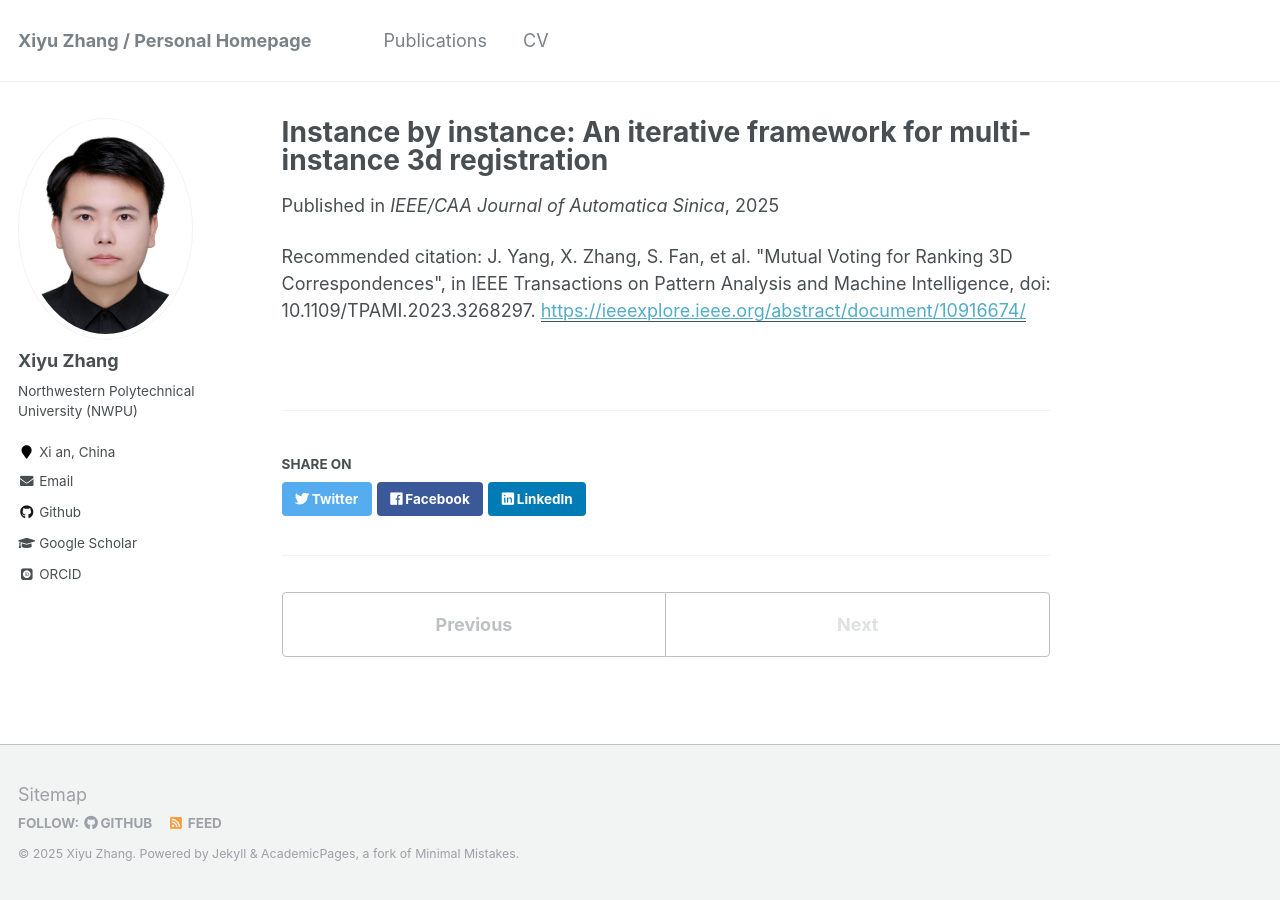
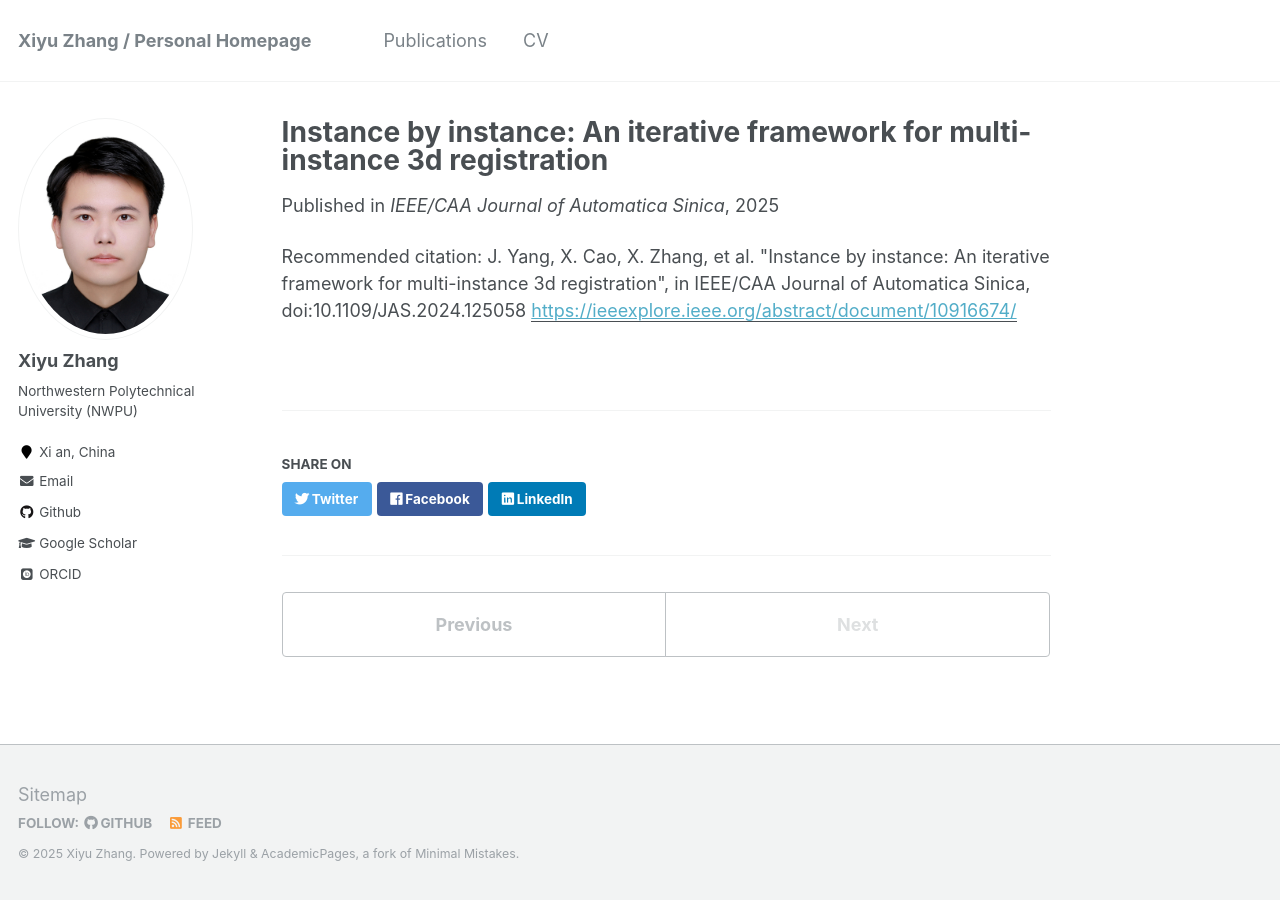
Before and after one commit to zhangxy0517/zhangxy0517.github.io, a Jekyll site: the page built from _publications/IBI.md, in a window 1280 px wide. Built offline with Jekyll 4.4.1, drawn with Linux system fonts in a browser that asks for light colours; some web fonts are replaced.

Commit message:
Update IBI.md

```diff
--- a/_publications/IBI.md
+++ b/_publications/IBI.md
@@ -5,5 +5,5 @@ permalink: /publication/IBI
 date: 2025-3-7
 venue: 'IEEE/CAA Journal of Automatica Sinica'
 paperurl: 'https://ieeexplore.ieee.org/abstract/document/10916674/'
-citation: 'J. Yang, X. Zhang, S. Fan, et al. "Mutual Voting for Ranking 3D Correspondences", in IEEE Transactions on Pattern Analysis and Machine Intelligence, doi: 10.1109/TPAMI.2023.3268297.'
+citation: 'J. Yang, X. Cao, X. Zhang, et al. "Instance by instance: An iterative framework for multi-instance 3d registration", in IEEE/CAA Journal of Automatica Sinica, doi:10.1109/JAS.2024.125058'
 ---
```
